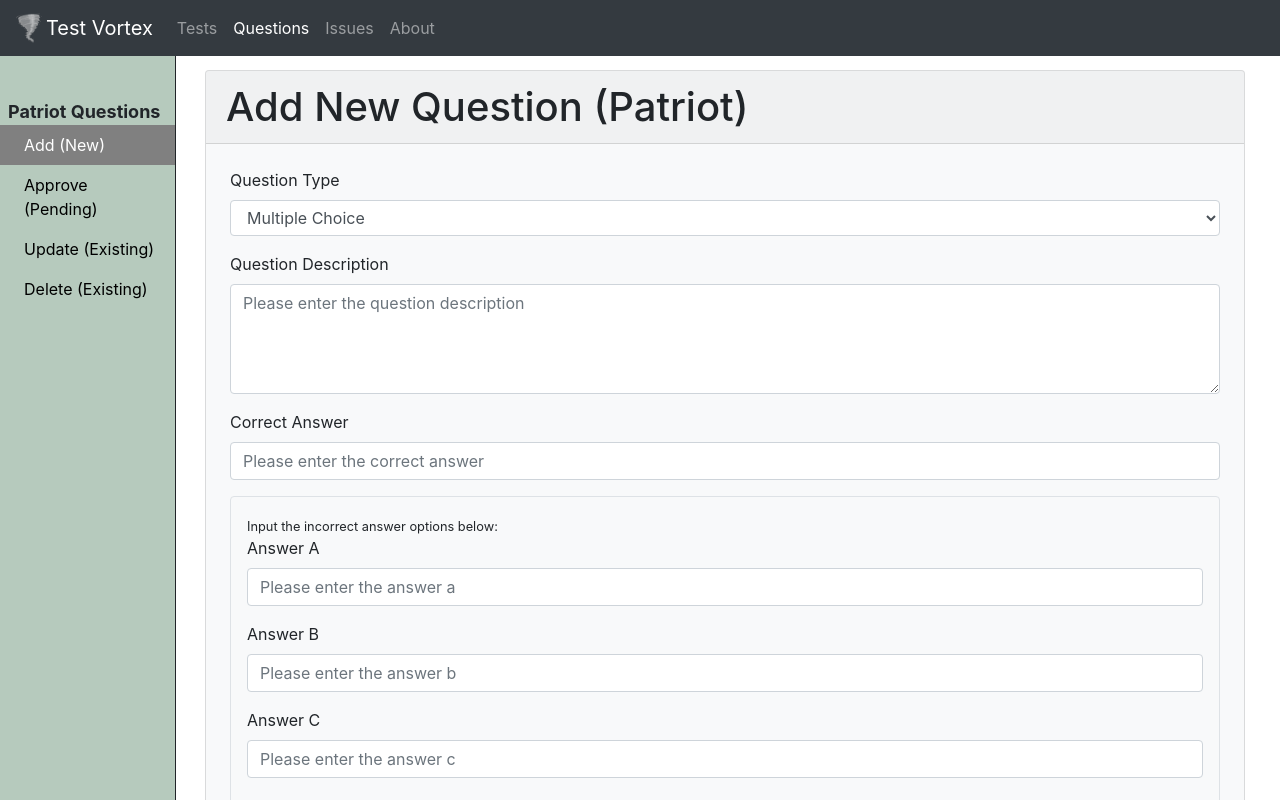
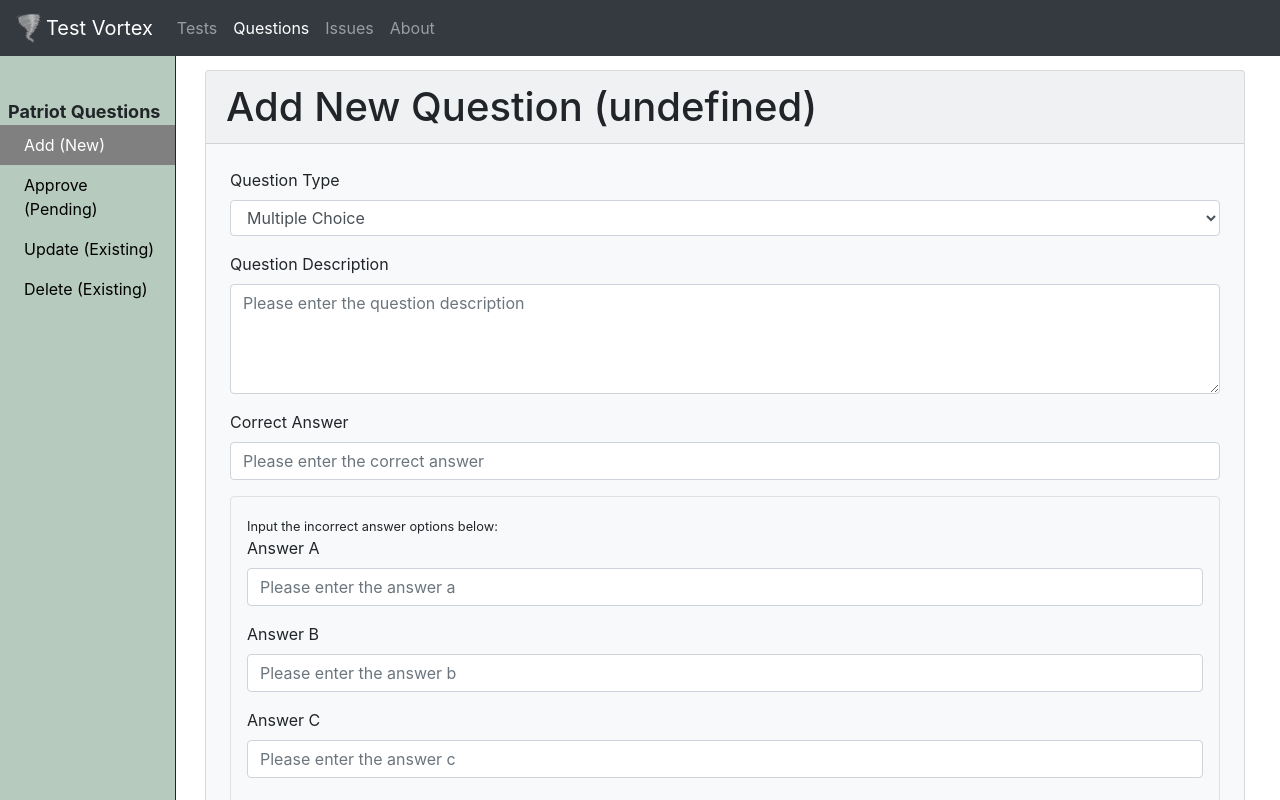
Before and after one commit to Drbaltar/test-vortex, a React (Create React App) app in the folder client/: page /questions/add-patriot in a window 1280 px wide. Shown: the top 800 px of the page. Built offline with nearby package versions, Linux system fonts and the light colour scheme.

Commit message:
Added prop to change the type of question in title

```diff
--- a/client/src/App/Components/Questions/Components/NewQuestion/NewQuestion.js
+++ b/client/src/App/Components/Questions/Components/NewQuestion/NewQuestion.js
@@ -32,7 +32,7 @@ class NewQuestion extends React.Component {
             )
         } else {
             newQuestionView = (
-                <QuestionForm title="Add New Question (Patriot)"
+                <QuestionForm title={`Add New Question (${this.props.questionType})`}
                     submitEvent={(questionData) => this.submitNewQuestion(questionData)}/>
             )
         }
```
